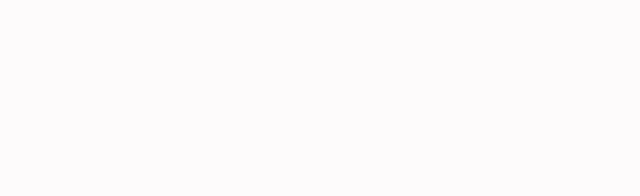
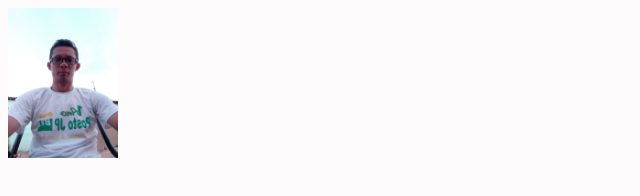
Before and after one commit to genilson-dev/lessons-leardned, a website: page index.html in a window 1280 px wide. Shown: the whole page, without its empty margins (0-640 px from the left). Drawn offline with Linux system fonts and the light colour scheme.

Commit message:
Add teste 03

```diff
--- a/index.html
+++ b/index.html
@@ -10,6 +10,7 @@
     <header id="cabecalho">
         <h1 id="titulo"></h1>
     </header>
+    <img src="./portifolio.jpg" width="110px" height="150" alt="Minha foto do portifolio" id="minha_foto">
 
   </body>
 </html>
```
Also changed, not shown: portifolio.jpg (added).
